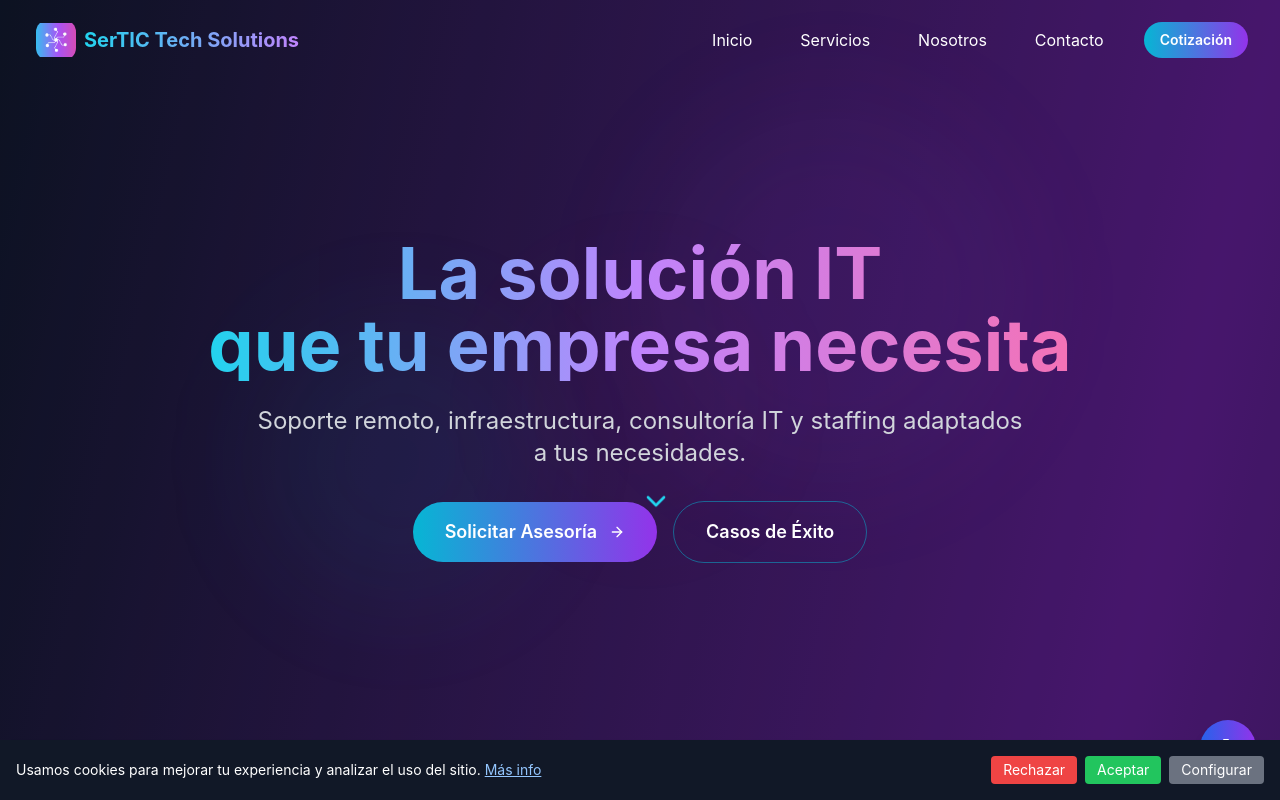
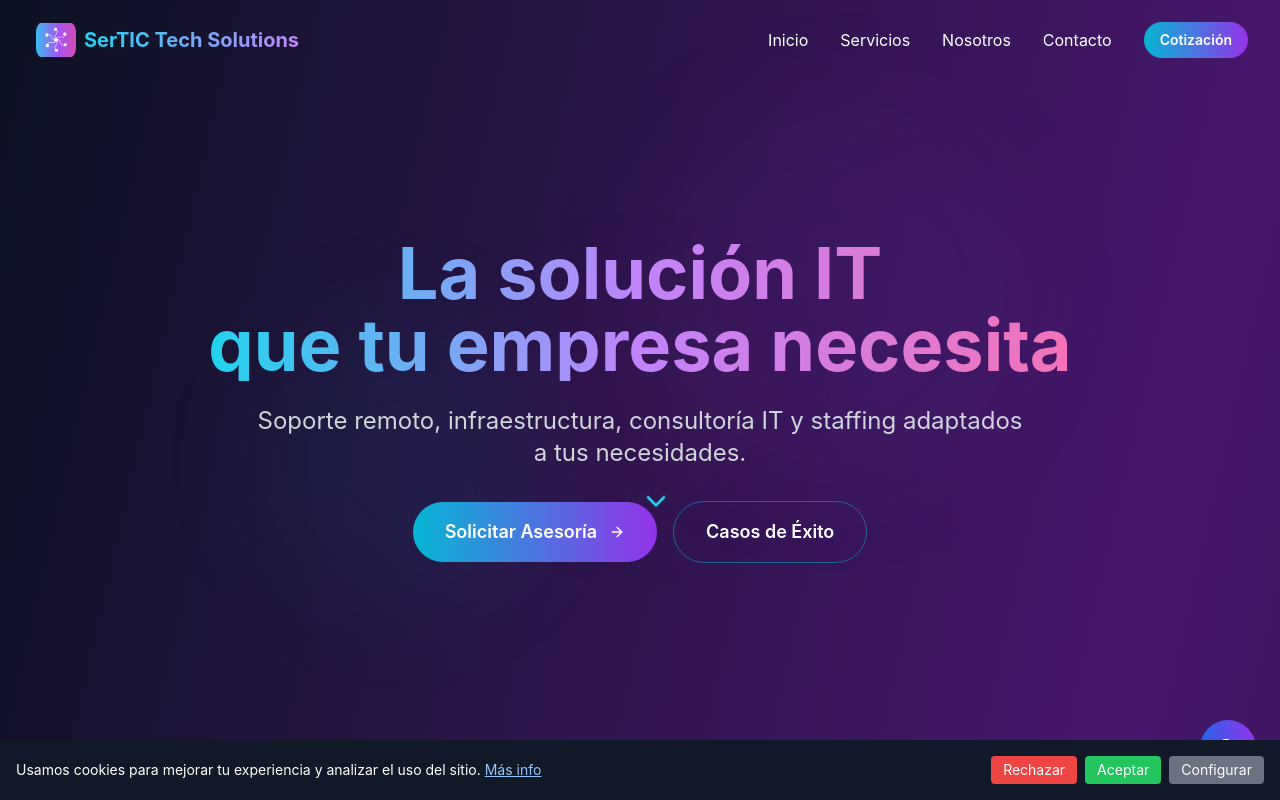
Before and after one commit to AleRabbia/sertic, a React (Vite) app: page /#/ in a window 1280 px wide. Shown: the top 800 px of the page. Built offline with nearby package versions, Linux system fonts and the light colour scheme.

Commit message:
test light

```diff
--- a/src/components/layout/Footer.jsx
+++ b/src/components/layout/Footer.jsx
@@ -72,6 +72,7 @@ const Footer = () => {
                           onClick={handleInicioClick}
                           className="focus:outline-none focus:bg-white/10 rounded-lg p-1 transition-colors"
                           aria-label="Ir al inicio"
+                          title='Inicio'
                         >
                           <Logo />
                         </button>
@@ -93,7 +94,7 @@ const Footer = () => {
 
           {/* Quick Links */}
           <nav aria-label="Enlaces rápidos">
-            <h3 className="text-white font-semibold mb-4 text-base">Enlaces Rápidos</h3>
+            <h2 className="text-white font-semibold mb-4 text-base">Enlaces Rápidos</h2>
             <ul className="space-y-2" role="list">
               {navigationLinks.map((link) => (
                 <li key={link.href} role="listitem">
--- a/src/components/layout/Navigation.jsx
+++ b/src/components/layout/Navigation.jsx
@@ -94,58 +94,39 @@ const Navigation = () => {
   return (
     <>
               <nav
-        className={`fixed w-full z-50 transition-all duration-300 ${
-          scrollY > 50 ? 'bg-black/80 backdrop-blur-lg' : 'bg-transparent'
-        }`}
-        role="navigation"
+          className={`fixed w-full z-50 transition-all duration-300 ${scrollY > 50 ? 'bg-black/80 backdrop-blur-lg' : 'bg-transparent'}`}
           aria-label="Navegación principal"
         >
           <div className="max-w-7xl mx-auto px-4 sm:px-6 lg:px-8">
             <div className="flex justify-between items-center py-4">
+
+              {/* Logo */}
               <button
                 onClick={handleInicioClick}
                 className="focus:outline-none focus:bg-white/10 rounded-lg p-1 transition-colors"
                 aria-label="Ir al inicio"
+                title="Inicio"
               >
                 <Logo />
               </button>
 
               {/* Desktop Navigation */}
-            <div className="hidden md:flex items-center space-x-8" role="menubar">
-              {navigationLinks.map((link) => {
-                if (link.label === 'Inicio') {
-                  return (
-                    <button
+              <div className="hidden md:flex items-center space-x-8">
+                {navigationLinks.map((link) => (
+                  <a
                     key={link.href}
-                      onClick={handleInicioClick}
-                      className="hover:text-cyan-400 focus:text-cyan-400 focus:bg-cyan-400/10 transition-all duration-200 focus:outline-none rounded px-2 py-1"
-                      role="menuitem"
-                      aria-label={`Ir a ${link.label}`}
+                    href={link.href}
+                    onClick={(e) => { e.preventDefault(); handleNavClick(link.href); }}
+                    className="hover:text-cyan-400 focus:text-cyan-400 ..."
                   >
                     {link.label}
-                    </button>
-                  );
-                }
-                return (
-                  <button
-                    key={link.href}
-                    onClick={() => handleNavClick(link.href)}
-                    className="hover:text-cyan-400 focus:text-cyan-400 focus:bg-cyan-400/10 transition-all duration-200 focus:outline-none rounded px-2 py-1"
-                    role="menuitem"
-                    aria-label={`Ir a sección ${link.label}`}
-                  >
-                    {link.label}
-                  </button>
-                );
-              })}
-              <Button
-                size="sm"
-                onClick={handleOpenModal}
-                aria-label="Abrir modal de cotización"
-              >
+                  </a>
+                ))}
+                <Button size="sm" onClick={handleOpenModal} aria-label="Abrir modal de cotización">
                   Cotización
                 </Button>
               </div>
+
 
             {/* Mobile Menu Button */}
             <button
--- a/src/components/privacity/ConsentBanner.jsx
+++ b/src/components/privacity/ConsentBanner.jsx
@@ -12,16 +12,18 @@ const ConsentBanner = () => {
   }, []);
 
   const handleConsent = (choice) => {
-    Cookies.set("cookieConsent", choice, { expires: 365 }); // 1 año
+    Cookies.set("cookieConsent", choice, { expires: 365 });
     setVisible(false);
 
     if (choice === "accepted") {
       enableAnalytics();
     }
+
+    window.dispatchEvent(new Event("cookieConsentChanged"));
   };
 
   const enableAnalytics = () => {
-    if (document.getElementById("ga-script")) return; // evitar duplicados
+    if (document.getElementById("ga-script")) return;
 
     try {
       const script = document.createElement("script");
@@ -30,7 +32,7 @@ const ConsentBanner = () => {
       script.id = "ga-script";
 
       script.onerror = () => {
-        console.info("ℹ️ Google Analytics bloqueado por el navegador o extensión.");
+        console.info("Google Analytics bloqueado por el navegador o extensión.");
       };
 
       document.head.appendChild(script);
@@ -41,7 +43,7 @@ const ConsentBanner = () => {
       gtag("js", new Date());
       gtag("config", "G-XXXXXXXXXX");
     } catch (err) {
-      console.info("ℹ️ No se pudo cargar Google Analytics:", err);
+      console.info("No se pudo cargar Google Analytics:", err);
     }
   };
 
@@ -55,12 +57,18 @@ const ConsentBanner = () => {
   if (!visible) return null;
 
   return (
-    <div className="fixed bottom-0 left-0 w-full bg-gray-900 text-white p-4 flex justify-between items-center shadow-lg z-50">
-      <p className="text-sm max-w-[70%]">
+    <div
+      role="dialog"
+      aria-modal="true"
+      aria-label="Consentimiento de cookies"
+      className={`fixed bottom-0 left-0 w-full bg-gray-900 text-white p-4 flex flex-col md:flex-row justify-between items-center shadow-lg z-50 transition-transform duration-300 transform ${visible ? "translate-y-0" : "translate-y-full"}`}
+    >
+      <p className="text-sm max-w-[70%] mb-2 md:mb-0">
         Usamos cookies para mejorar tu experiencia y analizar el uso del sitio.{" "}
         <button
           onClick={() => navigate("/politica-cookies")}
           className="underline text-blue-300 hover:text-blue-400"
+          aria-label="Más información sobre política de cookies"
         >
           Más info
         </button>
@@ -69,18 +77,21 @@ const ConsentBanner = () => {
         <button
           onClick={() => handleConsent("rejected")}
           className="bg-red-500 px-3 py-1 rounded hover:bg-red-600 text-sm"
+          aria-label="Rechazar cookies"
         >
           Rechazar
         </button>
         <button
           onClick={() => handleConsent("accepted")}
           className="bg-green-500 px-3 py-1 rounded hover:bg-green-600 text-sm"
+          aria-label="Aceptar cookies"
         >
           Aceptar
         </button>
         <button
           onClick={() => navigate("/politica-cookies?configurar=true")}
           className="bg-gray-500 px-3 py-1 rounded hover:bg-gray-600 text-sm"
+          aria-label="Configurar cookies"
         >
           Configurar
         </button>
--- a/src/components/privacity/ConsentSettings.jsx
+++ b/src/components/privacity/ConsentSettings.jsx
@@ -1,11 +1,15 @@
-import { useState, useEffect } from "react";
+import { useState, useEffect, useRef } from "react";
 import Cookies from "js-cookie";
 
 const ConsentSettings = ({ isOpen, onClose }) => {
   const [analytics, setAnalytics] = useState(false);
   const [ads, setAds] = useState(false);
+  const firstCheckboxRef = useRef(null);
+  const modalRef = useRef(null);
 
   useEffect(() => {
+    if (!isOpen) return;
+
     const consent = Cookies.get("cookieConsentSettings");
     if (consent) {
       try {
@@ -16,13 +20,22 @@ const ConsentSettings = ({ isOpen, onClose }) => {
         console.error("Error al leer cookieConsentSettings");
       }
     }
-  }, []);
+
+    setTimeout(() => firstCheckboxRef.current?.focus(), 50);
+
+    const handleEscape = (e) => {
+      if (e.key === "Escape") onClose();
+    };
+    document.addEventListener("keydown", handleEscape);
+
+    return () => document.removeEventListener("keydown", handleEscape);
+  }, [isOpen, onClose]);
 
   const handleSave = () => {
     const settings = { analytics, ads };
     Cookies.set("cookieConsentSettings", JSON.stringify(settings), { expires: 365 });
 
-    // Guardar un flag de consentimiento general
+    // Guardar flag general
     if (analytics || ads) {
       Cookies.set("cookieConsent", "accepted", { expires: 365 });
     } else {
@@ -30,19 +43,32 @@ const ConsentSettings = ({ isOpen, onClose }) => {
     }
 
     onClose();
-    window.location.reload(); // aplicar cambios
+
+    window.dispatchEvent(new Event("cookieConsentChanged"));
   };
 
   if (!isOpen) return null;
 
   return (
-    <div className="fixed inset-0 bg-black bg-opacity-50 flex items-center justify-center z-50">
-      <div className="bg-white rounded-xl shadow-lg w-full max-w-md p-6">
-        <h2 className="text-2xl font-bold mb-4 text-gray-800">Configuración de cookies</h2>
+    <div
+      className="fixed inset-0 bg-black bg-opacity-50 flex items-center justify-center z-50"
+      onClick={(e) => e.target === e.currentTarget && onClose()}
+      aria-modal="true"
+      role="dialog"
+      aria-labelledby="consent-modal-title"
+    >
+      <div
+        ref={modalRef}
+        className="bg-white rounded-xl shadow-lg w-full max-w-md p-6"
+      >
+        <h2 id="consent-modal-title" className="text-2xl font-bold mb-4 text-gray-800">
+          Configuración de cookies
+        </h2>
 
-        <div className="space-y-4 bg-white text-gray-900 p-6 rounded-xl shadow-xl">
+        <div className="space-y-4 bg-white text-gray-900 p-4 rounded-xl">
           <label className="flex items-center space-x-2">
             <input
+              ref={firstCheckboxRef}
               type="checkbox"
               checked={analytics}
               onChange={() => setAnalytics(!analytics)}
@@ -66,12 +92,14 @@ const ConsentSettings = ({ isOpen, onClose }) => {
           <button
             onClick={onClose}
             className="px-4 py-2 bg-gray-300 rounded-lg hover:bg-gray-400"
+            aria-label="Cancelar cambios"
           >
             Cancelar
           </button>
           <button
             onClick={handleSave}
             className="px-4 py-2 bg-blue-600 text-white rounded-lg hover:bg-blue-700"
+            aria-label="Guardar configuración de cookies"
           >
             Guardar
           </button>
```
Lines whose indentation alone changed are shown as unchanged.
